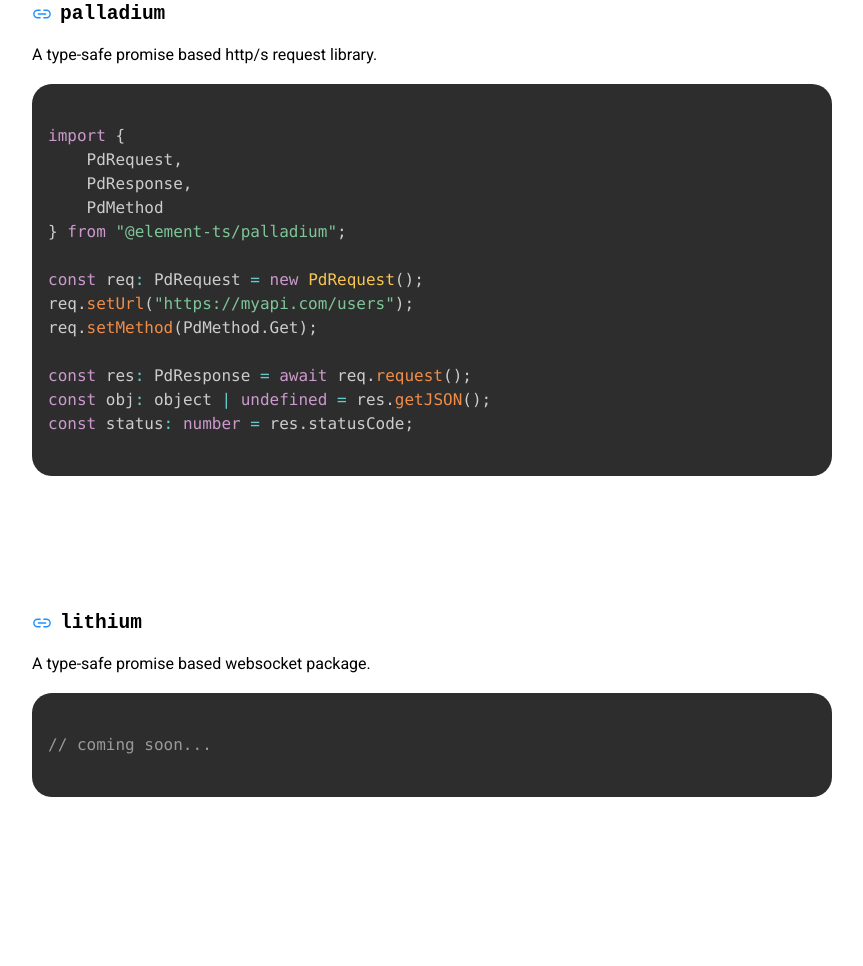
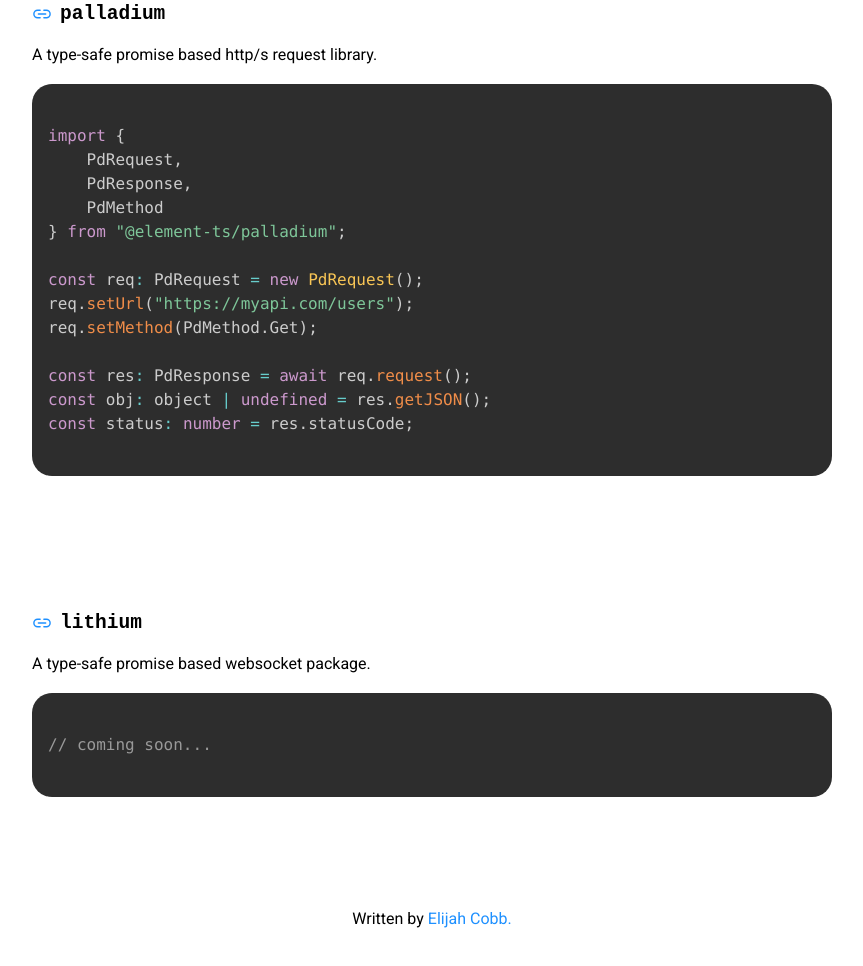
Before and after one commit to element-ts/element-ts.com, a plain HTML site: page index.html in a window 1280 px wide. Shown: the part 3449-4415 px from the top of the page, without its empty margins (208-1071 px from the left). Before the commit the page ends 4318 px from the top, so only its background shows below. Drawn offline with nearby package versions, Linux system fonts and the light colour scheme; some packages are replaced by stand-ins of ours; a script that the page names is missing.

Commit message:
added link to me

```diff
--- a/css/index.scss
+++ b/css/index.scss
@@ -122,6 +122,24 @@ pre {
 	}
 }
 
+footer {
+	display: flex;
+	align-items: center;
+	justify-content: center;
+	padding: 40px;
+
+	a {
+		text-decoration: none;
+		color: dodgerblue;
+		transition: font-size 250ms ease-in-out;
+	}
+
+	a:hover {
+		font-size: 1.5em;
+	}
+
+}
+
 @media (prefers-color-scheme: dark) {
 	body {
 		background-color: black;
--- a/index.html
+++ b/index.html
@@ -189,7 +189,7 @@ const status: number = res.statusCode;
 		</section>
 	</main>
 	<footer>
-
+		<p>Written by <a href="https://elijahcobb.com" target="_blank">Elijah Cobb.</a></p>
 	</footer>
 </body>
 <script src="https://unpkg.com/ionicons@5.0.0/dist/ionicons.js"></script>
```
Also changed, not shown: css/index.css, 1 other file.
